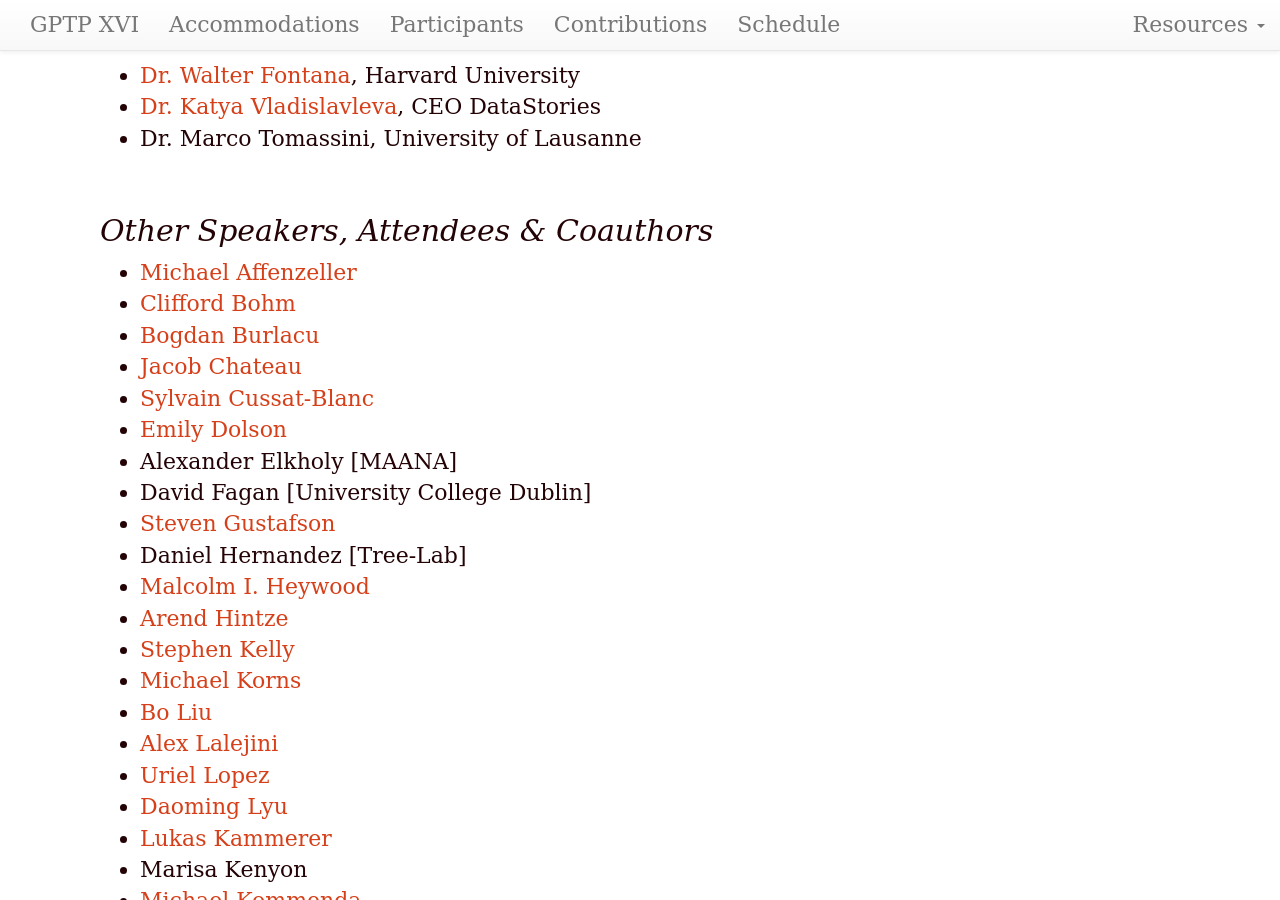
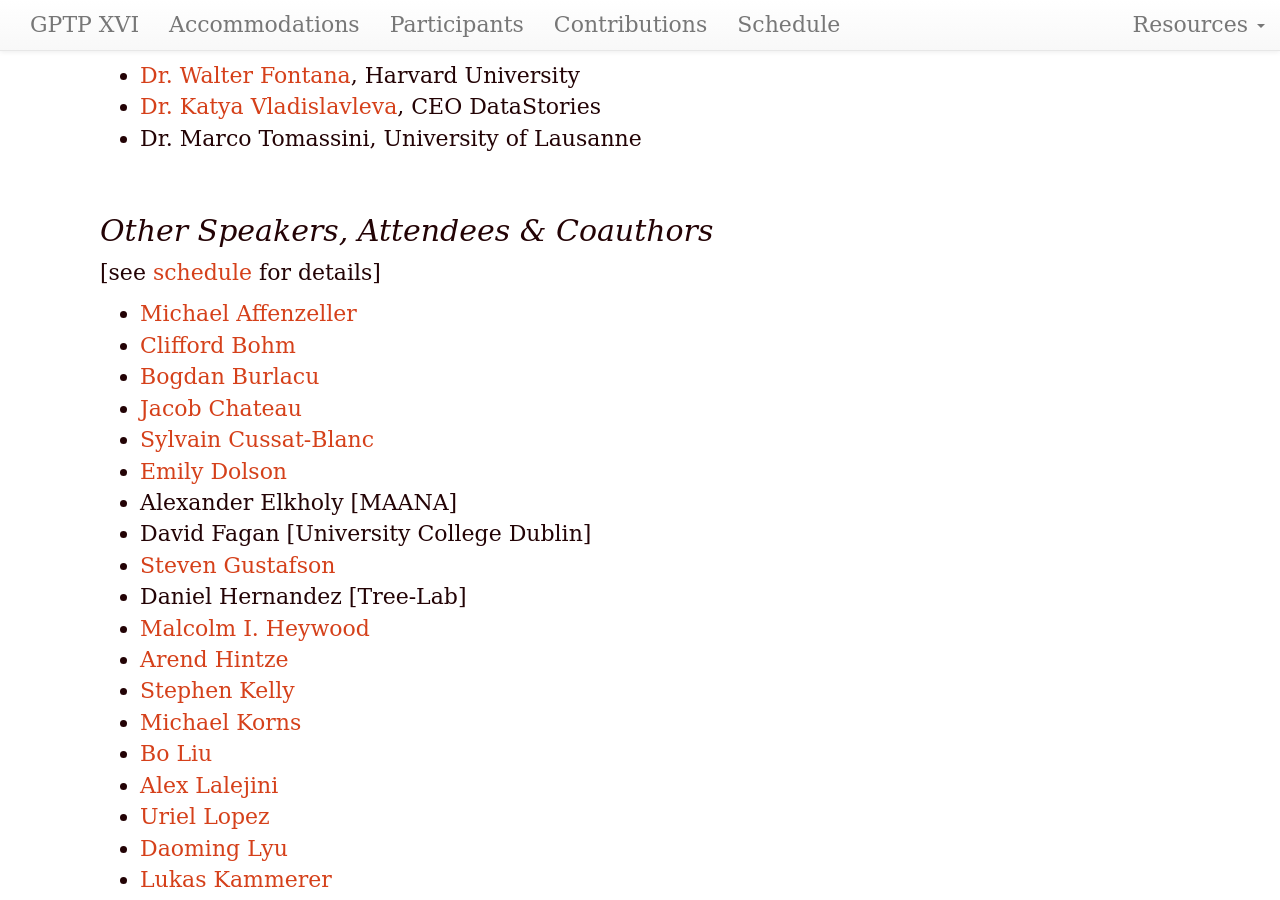
Before and after one commit to GPTP-workshop/gptp-workshop.github.io, a Jekyll site: the page built from attendees.md, in a window 1280 px wide and 900 px high, scrolled down 484 px. Built offline with Jekyll 4.4.1, drawn with Linux system fonts in a browser that asks for light colours; our own code applies the rules of GitHub Pages for plain Markdown files.

Commit message:
link from attendees to schedule

```diff
--- a/attendees.md
+++ b/attendees.md
@@ -19,6 +19,8 @@ dates: "May 17-20, 2018"
 - Dr. Marco Tomassini, University of Lausanne
 
 ## Other Speakers, Attendees & Coauthors
+
+\[see [schedule](schedule.html) for details]
 
 - [Michael Affenzeller](https://heal.heuristiclab.com/team/affenzeller)
 - [Clifford Bohm](https://cliffbohm.weebly.com)
```
